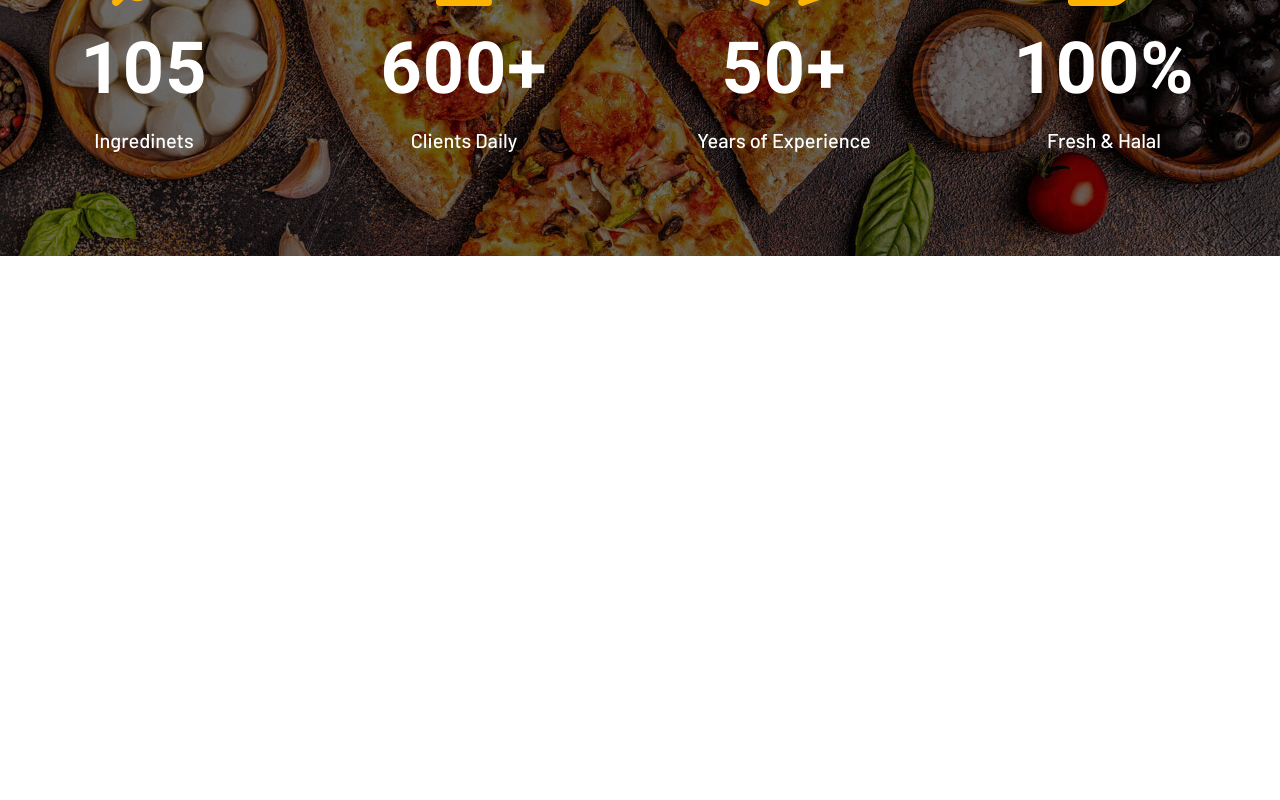
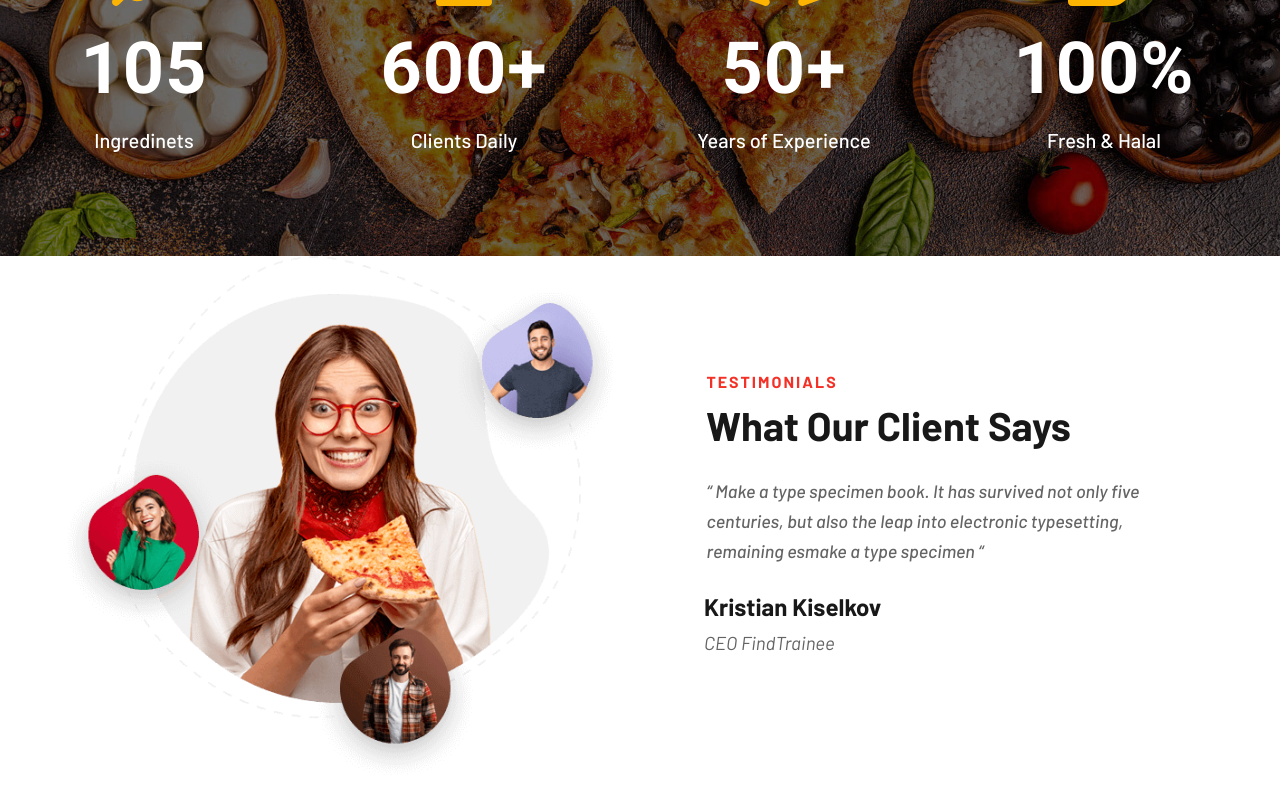
Before and after one commit to KrisKiselkov/panpie, a React (Create React App) app: page / in a window 1280 px wide. Shown: the part 4583-5383 px from the top of the page. Before the commit the page ends 4839 px from the top, so only its background shows below. Built offline with nearby package versions, Linux system fonts and the light colour scheme.

Commit message:
Testimonials Base Look

```diff
--- a/src/App.css
+++ b/src/App.css
@@ -543,3 +543,74 @@ nav h2 {
   font-weight: 500;
   text-align: center;
 }
+
+
+/* TESTIMONIALS */
+#testimonials-section {
+  height: 40em;
+}
+
+#testimonials-container {
+  display: flex;
+  height: 100%;
+  width: 90%;
+  margin: 0 auto;
+}
+
+#testimonials-img-container {
+  width: 50%;
+}
+
+#main-test-img {
+  width: 96%;
+}
+
+#testimonials-div {
+  width: 50%;
+  padding-top: 6.3em;
+}
+
+#test-h3 {
+  position: relative;
+  left: 4.15em;
+  text-transform: uppercase;
+  letter-spacing: 2px;
+  color: #f43127;
+  font-size: 16px;
+  width: 9em;
+}
+
+#test-h2 {
+  position: relative;
+  left: 1.65em;
+  font-size: 40px;
+  line-height: 0px;
+  width: 10em;
+
+}
+
+.test-p {
+  position: relative;
+  left: 3.7em;
+  top: 1em;
+  font-weight: 500;
+  font-size: 18px;
+  line-height: 30px;
+  font-style: italic;
+  color: #646464;
+  width: 85%;
+}
+
+.test-per {
+  position: relative;
+  top: 1.5em;
+  left: 4em;
+}
+
+.test-h3-per {
+  position: relative;
+  bottom: .5em;
+  color: #646464;
+  font-weight: 400;
+  font-style: italic;
+}
--- a/src/content/Landing.js
+++ b/src/content/Landing.js
@@ -6,6 +6,7 @@ import { Nav } from "./Nav";
 import { Offers } from "./Offers";
 import { QualityContainer } from "./Quality-Container";
 import { Statistics } from "./Statistics";
+import { Testimonials } from "./Testimonials";
 
 
 export function Landing() {
@@ -26,6 +27,8 @@ export function Landing() {
             <KingBurger />
 
             <Statistics />
+
+            <Testimonials />
         </>
     );
 }
--- a/src/content/Testimonials.js
+++ b/src/content/Testimonials.js
@@ -3,7 +3,30 @@
 export function Testimonials() {
     return(
         <section id="testimonials-section">
+            <div id="testimonials-container">
+                <div id="testimonials-img-container">
+                    <img src={require("../images/testimonial-client.png")} id="main-test-img"></img>
+                </div>
 
+                <div id="testimonials-div">
+                    <h3 id="test-h3">Testimonials</h3>
+                    <h2 id="test-h2">What Our Client Says</h2>
+                    <div id="test-info">
+                        <div id="first-test-info">
+                            <p className="test-p">“ Make a type specimen book. It has survived not only five centuries, but also the leap into electronic typesetting, remaining esmake a type specimen “</p>
+
+                            <div className="test-per">
+                                <h2 className="test-h2-per">
+                                    Kristian Kiselkov
+                                </h2>
+                                <h3 className="test-h3-per">
+                                    CEO FindTrainee
+                                </h3>
+                            </div>
+                        </div>
+                    </div>
+                </div>
+            </div>
         </section>
     );
 }
```
Also changed, not shown: src/images/testimonial-client.png (added).
